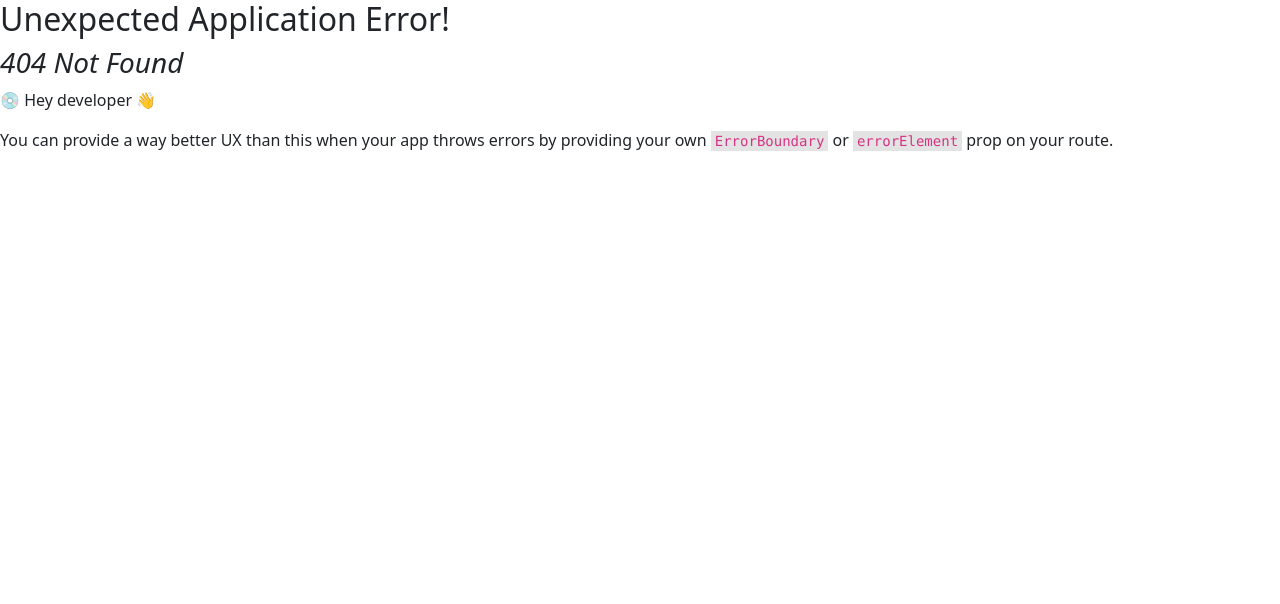
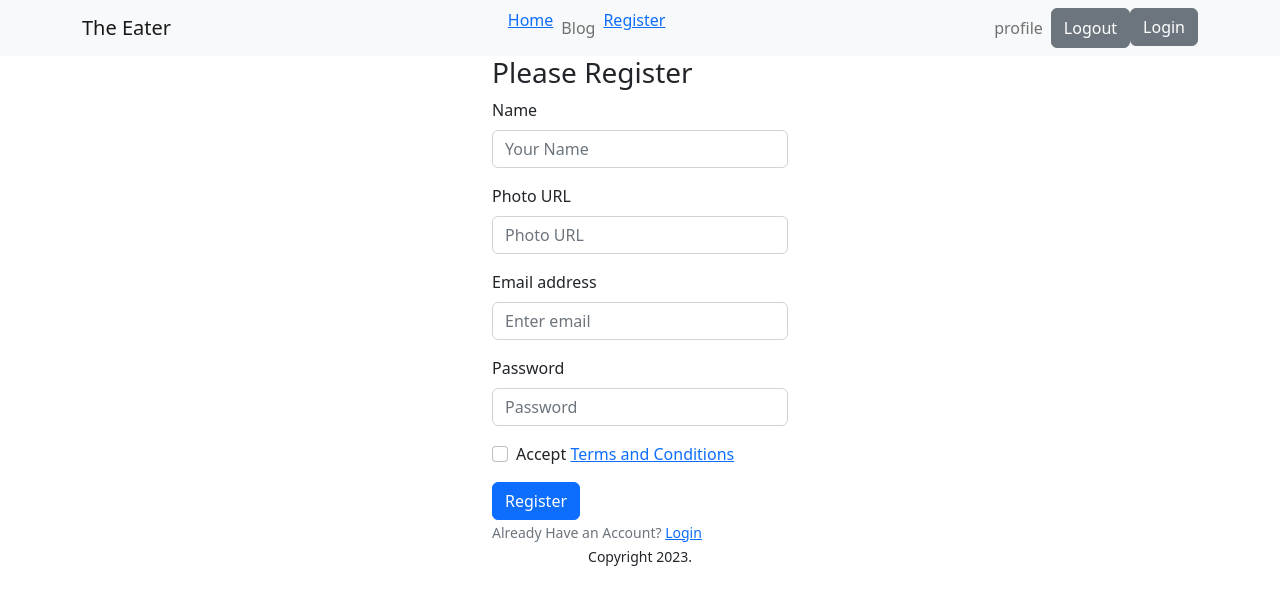
Before and after one commit to Mohammademon02/the-eater-client, a React (Vite) app: page /register in a window 1280 px wide. Before the commit this address had no page. Shown: the top 604 px of the page. Built offline with nearby package versions, Linux system fonts and the light colour scheme.

Commit message:
login and register page completed

```diff
--- a/src/layouts/Main.jsx
+++ b/src/layouts/Main.jsx
@@ -2,11 +2,13 @@
 import Header from '../shared/Header/Header';
 import Footer from '../shared/Footer/Footer';
 import { Col, Container, Row } from 'react-bootstrap';
+import { Outlet } from 'react-router-dom';
 
 const Main = () => {
     return (
         <div>
             <Header></Header>
+            <Outlet>
                 <Container>
                     <Row>
                         <Col sm={9}>
@@ -17,6 +19,7 @@
                         </Col>
                     </Row>
                 </Container>
+            </Outlet>
             <Footer></Footer>
         </div>
     );
--- a/src/main.jsx
+++ b/src/main.jsx
@@ -9,5 +9,5 @@
 ReactDOM.createRoot(document.getElementById('root')).render(
   <React.StrictMode>
     <RouterProvider router={router} ></RouterProvider>
-  </React.StrictMode>,
+  </React.StrictMode>
 )
--- /dev/null
+++ b/src/pages/Login/Login.jsx
@@ -0,0 +1,38 @@
+import React from 'react';
+import { Button, Container, Form } from 'react-bootstrap';
+import { Link } from 'react-router-dom';
+
+const Login = () => {
+    return (
+        <Container className='w-25 mx-auto'>
+            <h3>Please Login</h3>
+            <Form>
+                <Form.Group className="mb-3" controlId="formBasicEmail">
+                    <Form.Label>Email address</Form.Label>
+                    <Form.Control type="email" name='email' placeholder="Enter email" required />
+                </Form.Group>
+
+                <Form.Group className="mb-3" controlId="formBasicPassword">
+                    <Form.Label>Password</Form.Label>
+                    <Form.Control type="password" name='password' placeholder="Password" required />
+                </Form.Group>
+
+                <Button variant="primary" type="submit">
+                    Login
+                </Button>
+                <br />
+                <Form.Text className="text-secondary">
+                    Don't Have an Account? <Link to="/register">Register</Link>
+                </Form.Text>
+                <Form.Text className="text-success">
+
+                </Form.Text>
+                <Form.Text className="text-danger">
+
+                </Form.Text>
+            </Form>
+        </Container>
+    );
+};
+
+export default Login;
--- /dev/null
+++ b/src/pages/Register/Register.jsx
@@ -0,0 +1,52 @@
+import React from 'react';
+import { Button, Container, Form } from 'react-bootstrap';
+import { Link } from 'react-router-dom';
+
+const Register = () => {
+    return (
+        <Container className='w-25 mx-auto'>
+            <h3>Please Register</h3>
+            <Form >
+                <Form.Group className="mb-3" controlId="formBasicEmail">
+                    <Form.Label>Name</Form.Label>
+                    <Form.Control type="text" name='name' placeholder="Your Name" required />
+                </Form.Group>
+                <Form.Group className="mb-3" controlId="formBasicEmail">
+                    <Form.Label>Photo URL</Form.Label>
+                    <Form.Control type="text" name='photo' placeholder="Photo URL" required />
+                </Form.Group>
+                <Form.Group className="mb-3" controlId="formBasicEmail">
+                    <Form.Label>Email address</Form.Label>
+                    <Form.Control type="email" name='email' placeholder="Enter email" required />
+                </Form.Group>
+
+                <Form.Group className="mb-3" controlId="formBasicPassword">
+                    <Form.Label>Password</Form.Label>
+                    <Form.Control type="password" name='password' placeholder="Password" required />
+                </Form.Group>
+
+                <Form.Group className="mb-3" controlId="formBasicCheckbox">
+                    <Form.Check
+                        type="checkbox"
+                        name="accept"
+                        label={<>Accept <Link to="/terms">Terms and Conditions</Link> </>} />
+                </Form.Group>
+                <Button variant="primary" type="submit">
+                    Register
+                </Button>
+                <br />
+                <Form.Text className="text-secondary">
+                    Already Have an Account? <Link to="/login">Login</Link>
+                </Form.Text>
+                <Form.Text className="text-success">
+
+                </Form.Text>
+                <Form.Text className="text-danger">
+
+                </Form.Text>
+            </Form>
+        </Container>
+    );
+};
+
+export default Register;
--- a/src/shared/Header/Header.jsx
+++ b/src/shared/Header/Header.jsx
@@ -1,22 +1,25 @@
 import React from 'react';
-import { Container, Nav, Navbar } from 'react-bootstrap';
+import { Button, Container, Nav, Navbar } from 'react-bootstrap';
+import { Link } from 'react-router-dom';
 
 const Header = () => {
     return (
         <Navbar collapseOnSelect expand="lg" bg="light" variant="light">
             <Container>
-                <Navbar.Brand href="#home">React-Bootstrap</Navbar.Brand>
+                <Navbar.Brand href="#home">The Eater</Navbar.Brand>
                 <Navbar.Toggle aria-controls="responsive-navbar-nav" />
                 <Navbar.Collapse id="responsive-navbar-nav">
-                    <Nav className="me-auto">
-                        <Nav.Link href="#features">Features</Nav.Link>
-                        <Nav.Link href="#pricing">Pricing</Nav.Link>
+                    <Nav className="mx-auto">
+                        <Link to="/">Home</Link>
+                        <Nav.Link to="/blog">Blog</Nav.Link>
+                        <Link to="/register">Register</Link>
                     </Nav>
                     <Nav>
-                        <Nav.Link href="#deets">More deets</Nav.Link>
-                        <Nav.Link eventKey={2} href="#memes">
-                            Dank memes
-                        </Nav.Link>
+                        <Nav.Link href="">profile</Nav.Link>
+                        <Button variant="secondary">Logout</Button>
+                        <Link to="/login">
+                            <Button variant="secondary">Login</Button>
+                        </Link>
                     </Nav>
                 </Navbar.Collapse>
             </Container>
```
Also changed, not shown: src/Providers/AuthProvider.jsx (added, +14 -0 lines), src/routes/Routes.jsx (+10 -0 lines), src/assets/logo.png (added). Lines whose indentation alone changed are shown as unchanged.
